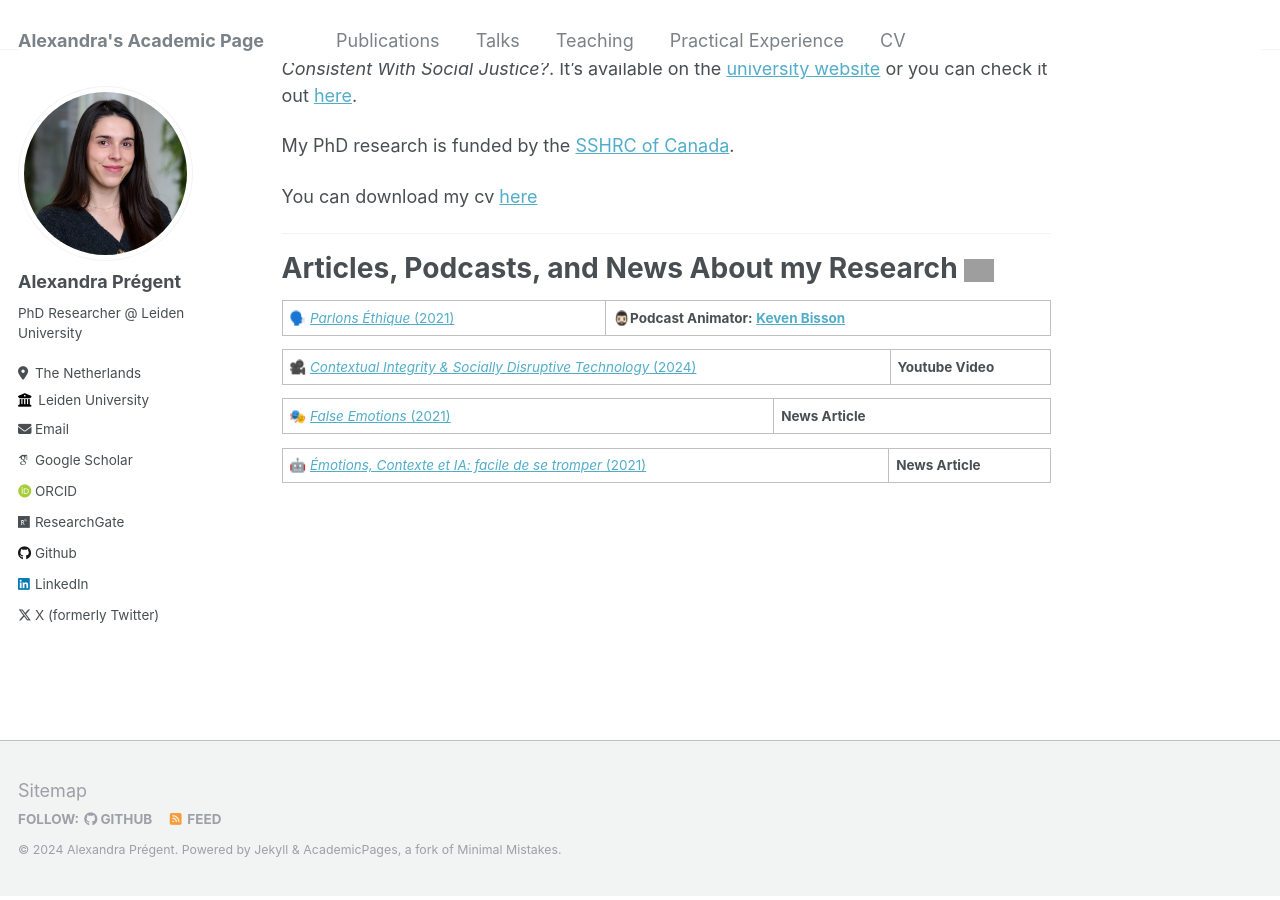
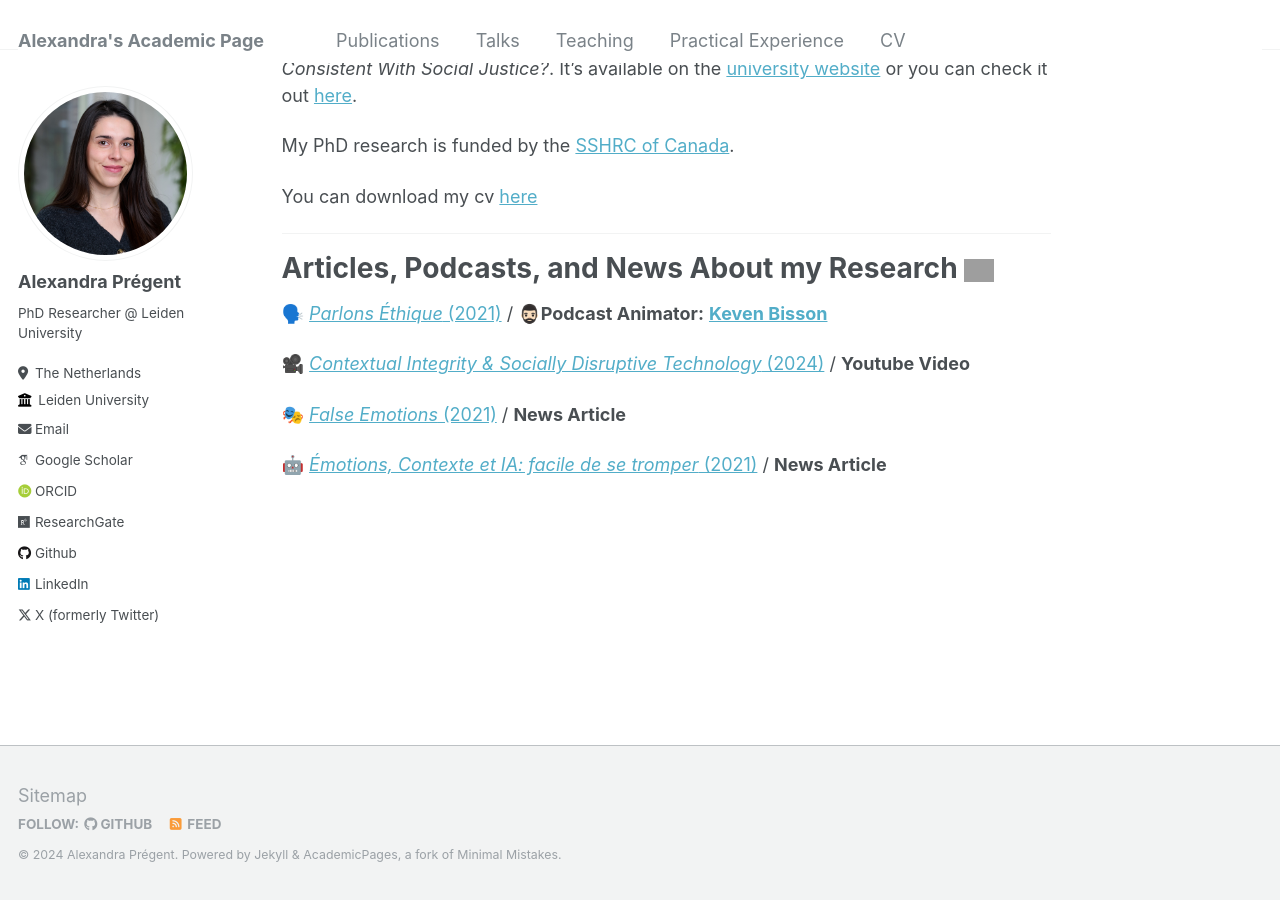
Before and after one commit to AlexandraPregent/AlexandraPregent.github.io, a Jekyll site: the page built from _pages/about.md, in a window 1280 px wide and 900 px high, scrolled down 660 px. Built offline with Jekyll 4.4.1, drawn with Linux system fonts in a browser that asks for light colours; some web fonts are replaced; grey boxes are pictures that could not be loaded.

```diff
--- a/_pages/about.md
+++ b/_pages/about.md
@@ -26,10 +26,10 @@ You can download my cv [here](https://AlexandraPregent.github.io/files/Alexandra
 # Articles, Podcasts, and News About my Research <img src="https://github.com/AlexandraPregent/AlexandraPregent.github.io/assets/165220288/f362716c-61f5-4a93-9807-b0812a4f4c81" alt="https://github.com/AlexandraPregent/AlexandraPregent.github.io/assets/165220288/f362716c-61f5-4a93-9807-b0812a4f4c81" width="30"/>
 
 
-🗣️ [*Parlons Éthique* (2021)](https://www.youtube.com/watch?v=_szyyVoG5bs)  |  🧔🏻‍♂️**Podcast Animator:** **[Keven Bisson](https://www.kevenbisson.com/)**
+🗣️ [*Parlons Éthique* (2021)](https://www.youtube.com/watch?v=_szyyVoG5bs)  /  🧔🏻‍♂️**Podcast Animator:** **[Keven Bisson](https://www.kevenbisson.com/)**
 
-🎥 [*Contextual Integrity & Socially Disruptive Technology* (2024)](https://www.youtube.com/watch?v=hEOm9ITLa4Q) |**Youtube Video**
+🎥 [*Contextual Integrity & Socially Disruptive Technology* (2024)](https://www.youtube.com/watch?v=hEOm9ITLa4Q) / **Youtube Video**
 
-🎭 [*False Emotions* (2021)](https://www.fp.ulaval.ca/actualites/alexandra-pregent-etudiante-a-la-maitrise-en-philosophie-a-presente-ses-travaux-dans-le-cadre-de-la-semaine-numeriqc) | **News Article**
+🎭 [*False Emotions* (2021)](https://www.fp.ulaval.ca/actualites/alexandra-pregent-etudiante-a-la-maitrise-en-philosophie-a-presente-ses-travaux-dans-le-cadre-de-la-semaine-numeriqc) / **News Article**
 
-🤖 [*Émotions, Contexte et IA: facile de se tromper* (2021)](https://cursus.edu/fr/22736/emotions-contexte-et-ia-facile-de-se-tromper) |**News Article**
+🤖 [*Émotions, Contexte et IA: facile de se tromper* (2021)](https://cursus.edu/fr/22736/emotions-contexte-et-ia-facile-de-se-tromper) / **News Article**
```
